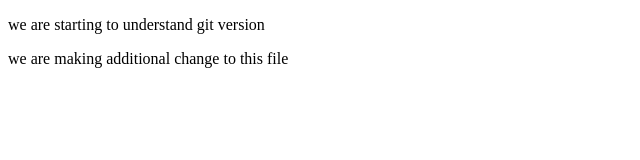
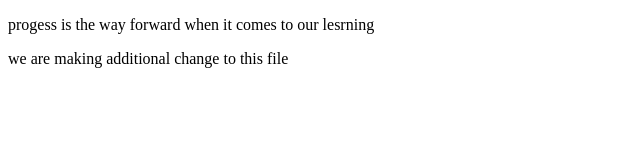
Before and after one commit to OrinamiD/Git-for-beginner, a plain HTML site: page index.html in a window 1280 px wide. Shown: the whole page, without its empty margins (0-640 px from the left). Drawn offline with Linux system fonts and the light colour scheme.

Commit message:
we made changes to dev branch

```diff
--- a/index.html
+++ b/index.html
@@ -6,7 +6,8 @@
     <title>Git version control</title>
 </head>
 <body>
-    <p>we are starting to understand git version</p>
+    <p>progess is the way forward when it comes to our lesrning</p>
+
 <p>we are making additional change to this file</p>
 </body>
 </html>
```
